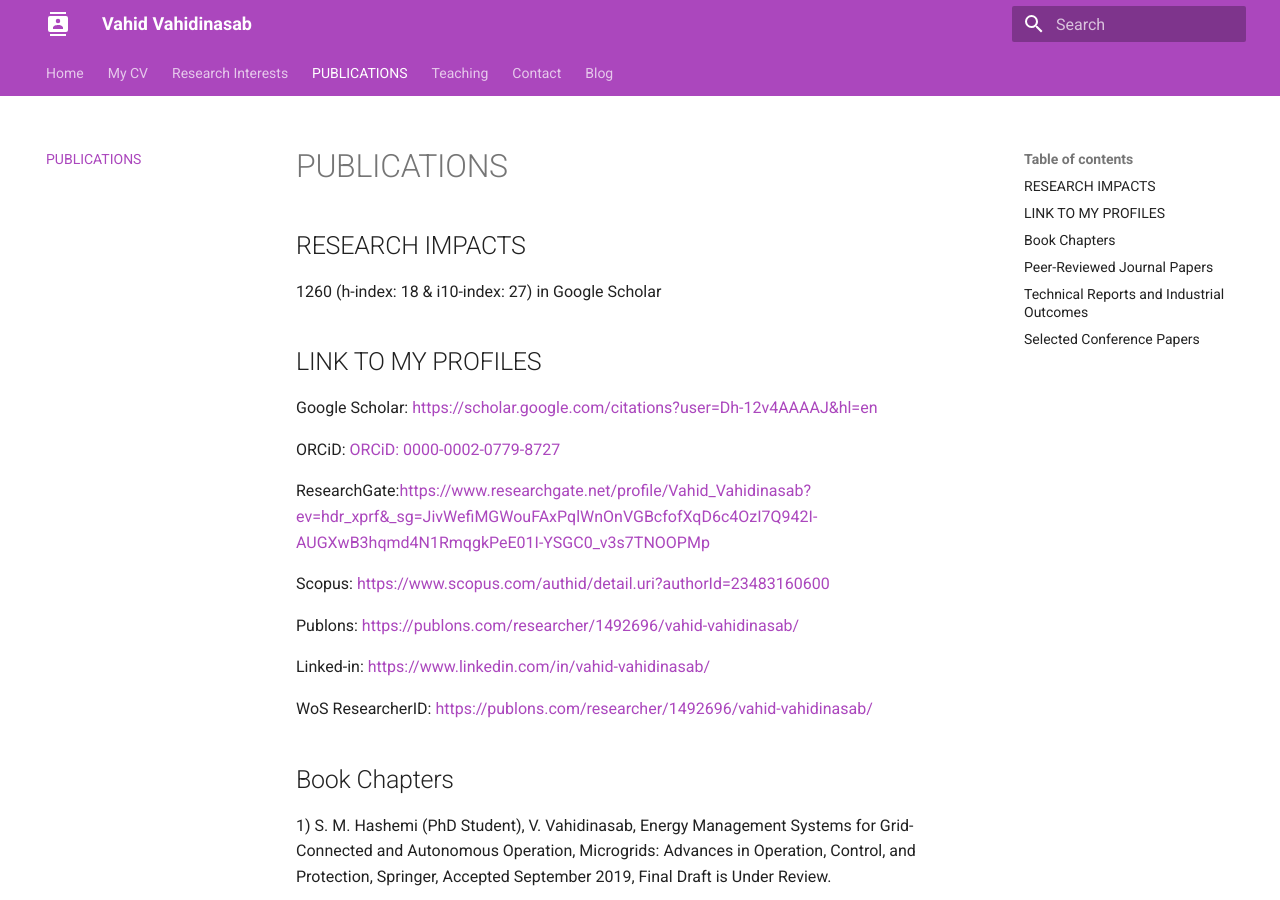
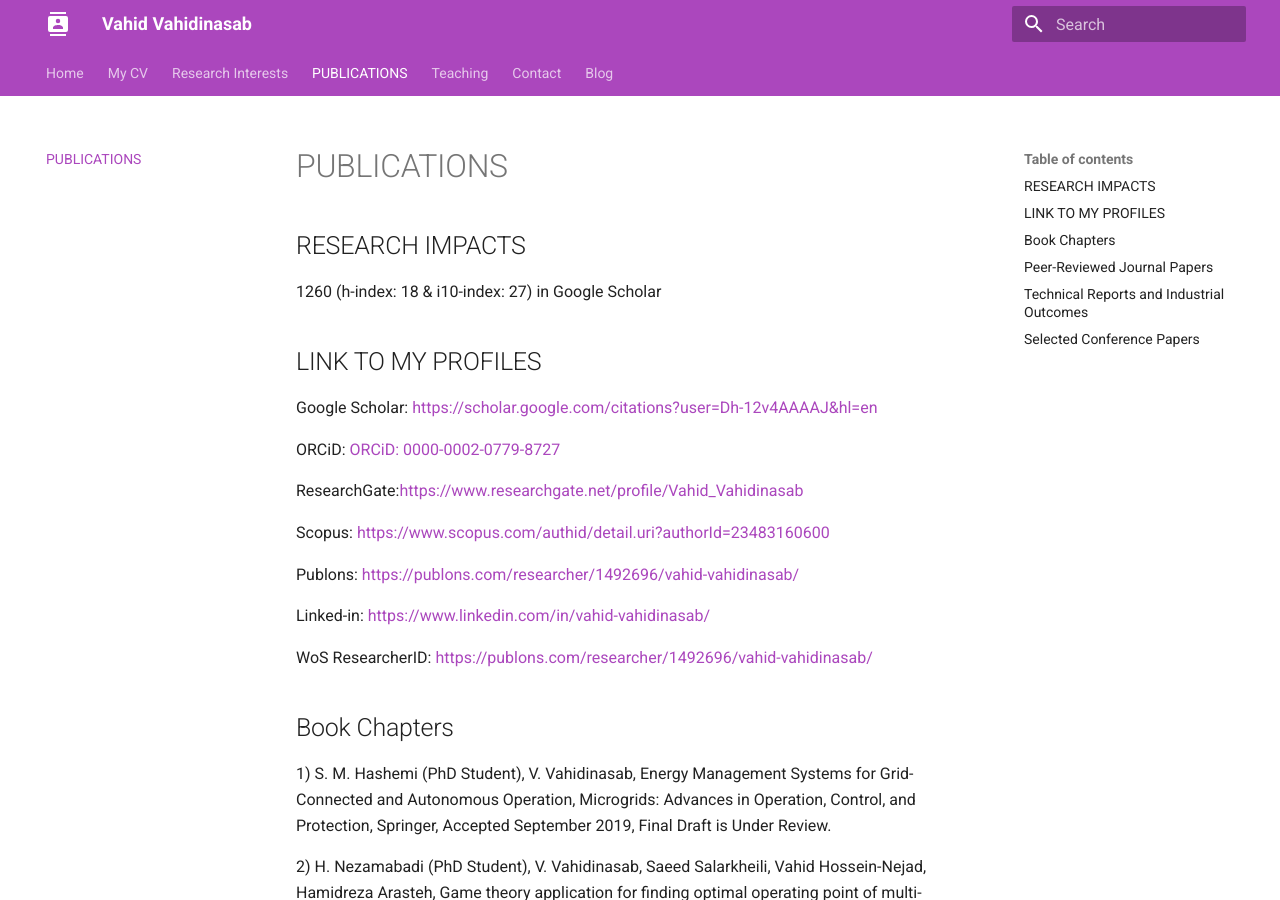
Before and after one commit to vahidinasab/vahidinasab.github.io, an MkDocs documentation site: the page built from docs/publications.md, in a window 1280 px wide and 900 px high. Built offline with MkDocs 1.6.1 and Material for MkDocs 9.7.7, drawn with Linux system fonts in a browser that asks for light colours; some of the changed lines change nothing that is shown.

Commit message:
Update publications.md

```diff
--- a/docs/publications.md
+++ b/docs/publications.md
@@ -10,7 +10,7 @@ Google Scholar: [https://scholar.google.com/citations?user=Dh-12v4AAAAJ&hl=en](h
 
 ORCiD: [ORCiD: 0000-0002-0779-8727](http://orcid.org/0000-0002-0779-8727)
 
-ResearchGate:[https://www.researchgate.net/profile/Vahid_Vahidinasab?ev=hdr_xprf&_sg=JivWefiMGWouFAxPqlWnOnVGBcfofXqD6c4OzI7Q942I-AUGXwB3hqmd4N1RmqgkPeE01I-YSGC0_v3s7TNOOPMp](https://www.researchgate.net/profile/Vahid_Vahidinasab?ev=hdr_xprf&_sg=JivWefiMGWouFAxPqlWnOnVGBcfofXqD6c4OzI7Q942I-AUGXwB3hqmd4N1RmqgkPeE01I-YSGC0_v3s7TNOOPMp)
+ResearchGate:[https://www.researchgate.net/profile/Vahid_Vahidinasab](https://www.researchgate.net/profile/Vahid_Vahidinasab)
 
 Scopus: [https://www.scopus.com/authid/detail.uri?authorId=23483160600](https://www.scopus.com/authid/detail.uri?authorId=23483160600)
 
```
